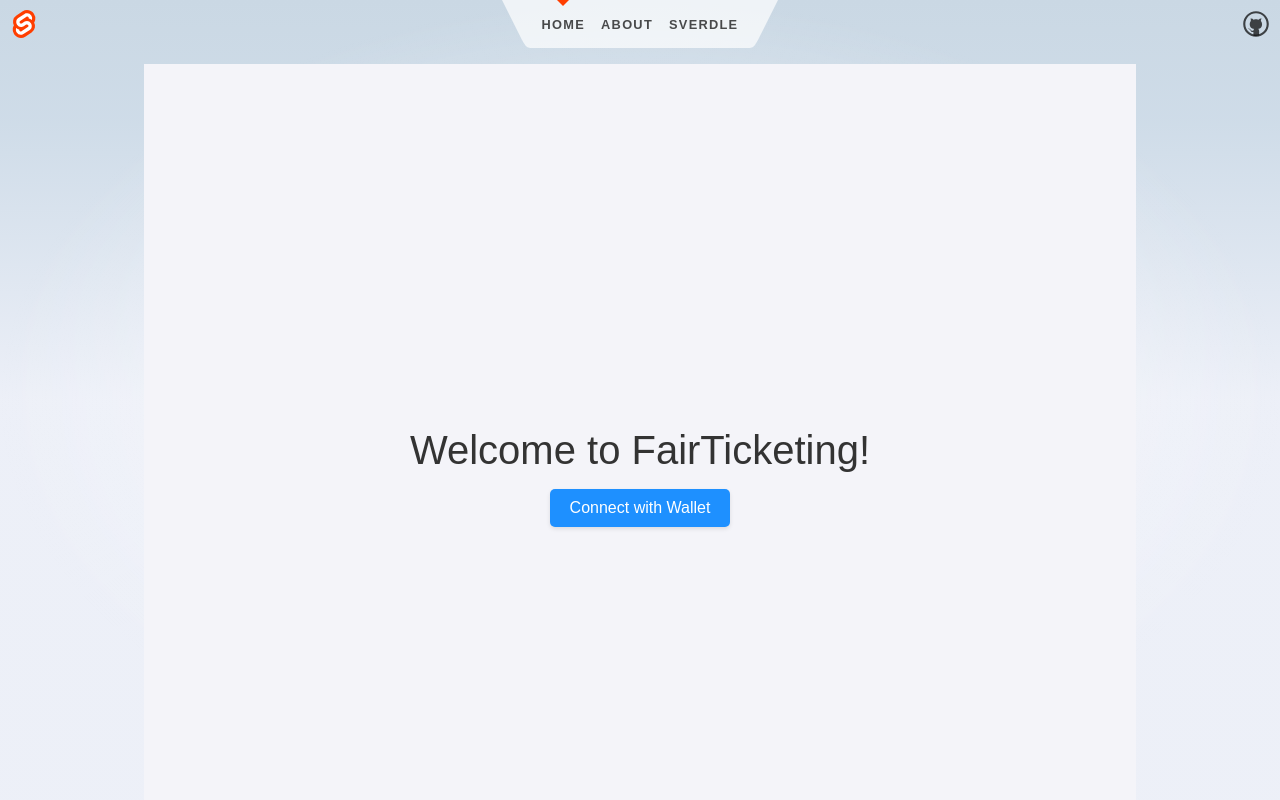
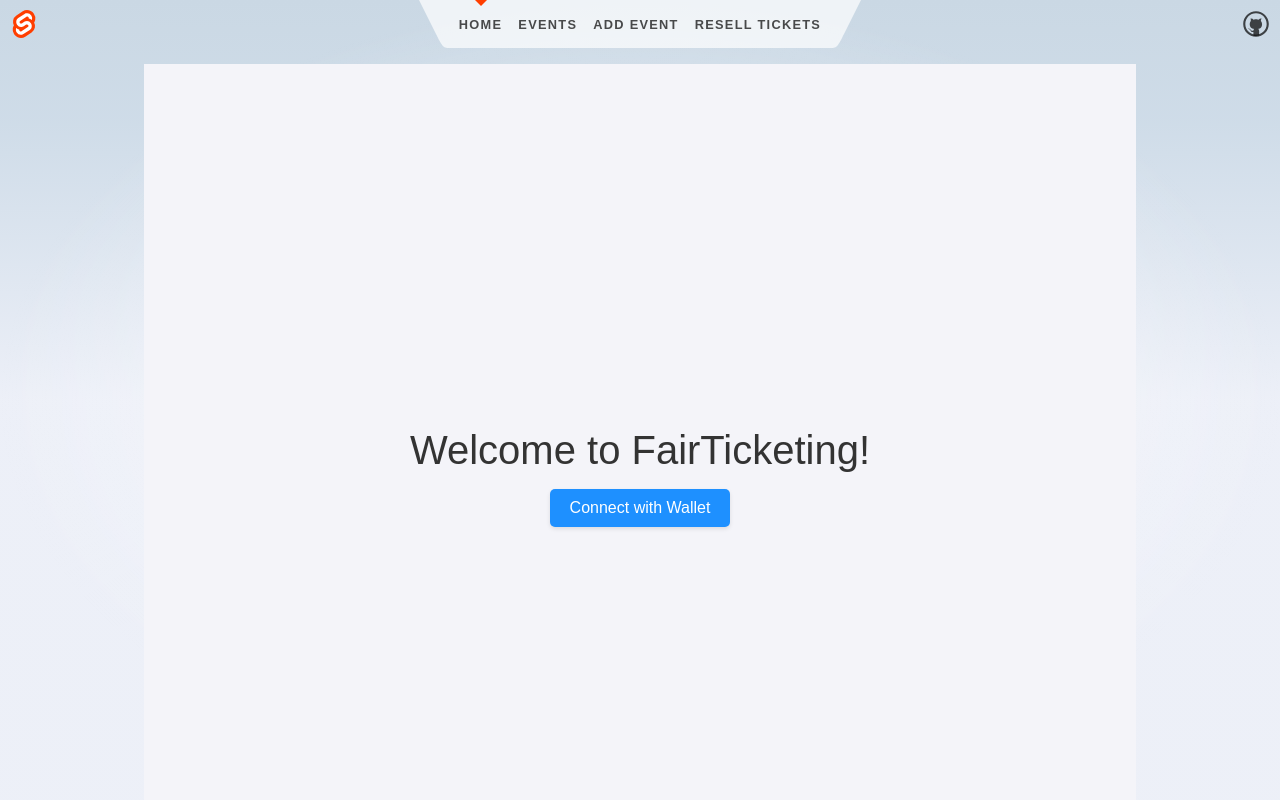
Before and after one commit to LeonBeltran/172projUI, a SvelteKit app in the folder UI/: page / in a window 1280 px wide. Shown: the top 800 px of the page. Built offline with nearby package versions, Linux system fonts and the light colour scheme.

Commit message:
Added redirect buttons to the header

```diff
--- a/UI/src/routes/Header.svelte
+++ b/UI/src/routes/Header.svelte
@@ -19,11 +19,14 @@
 			<li aria-current={$page.url.pathname === '/' ? 'page' : undefined}>
 				<a href="/">Home</a>
 			</li>
-			<li aria-current={$page.url.pathname === '/about' ? 'page' : undefined}>
-				<a href="/about">About</a>
+			<li aria-current={$page.url.pathname === '/EventList' ? 'page' : undefined}>
+				<a href="/EventList">Events</a>
 			</li>
-			<li aria-current={$page.url.pathname.startsWith('/sverdle') ? 'page' : undefined}>
-				<a href="/sverdle">Sverdle</a>
+			<li aria-current={$page.url.pathname.startsWith('/CreateEvent') ? 'page' : undefined}>
+				<a href="/CreateEvent">Add Event</a>
+			</li>
+			<li aria-current={$page.url.pathname.startsWith('/ResellTicket') ? 'page' : undefined}>
+				<a href="/ResellTicket">Resell Tickets</a>
 			</li>
 		</ul>
 		<svg viewBox="0 0 2 3" aria-hidden="true">
```
